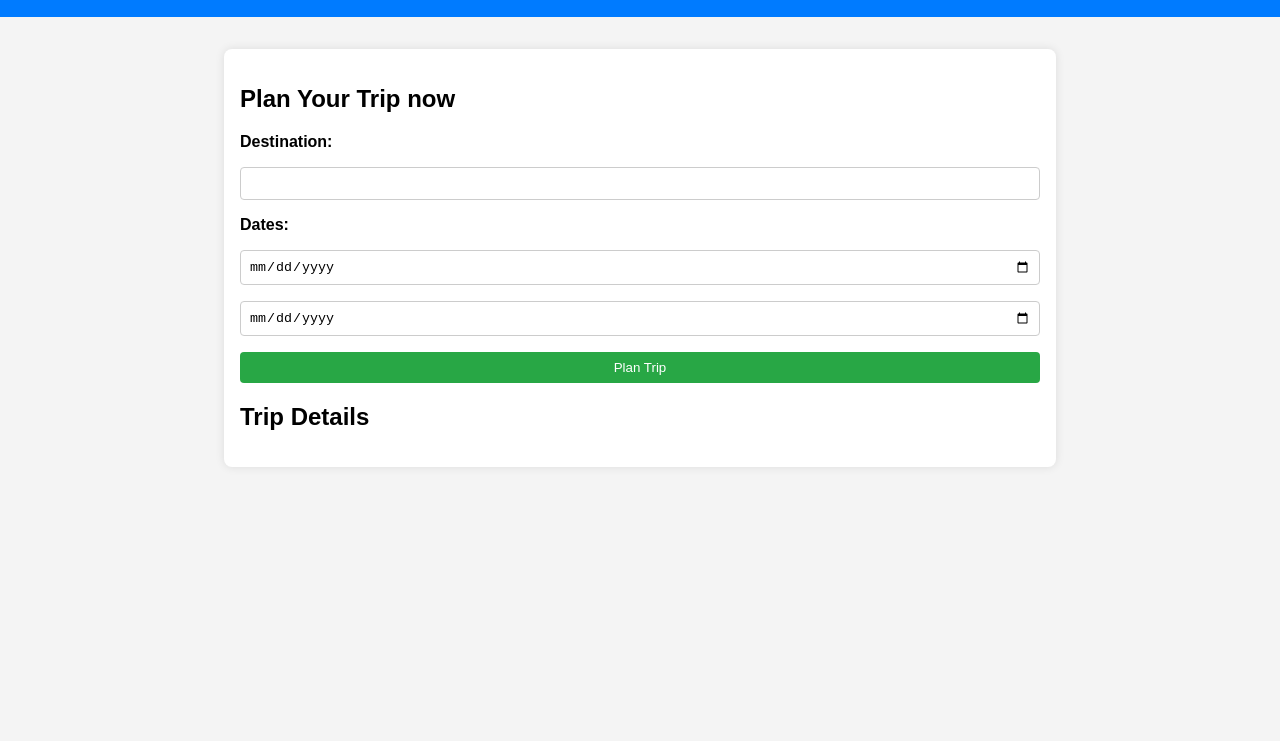
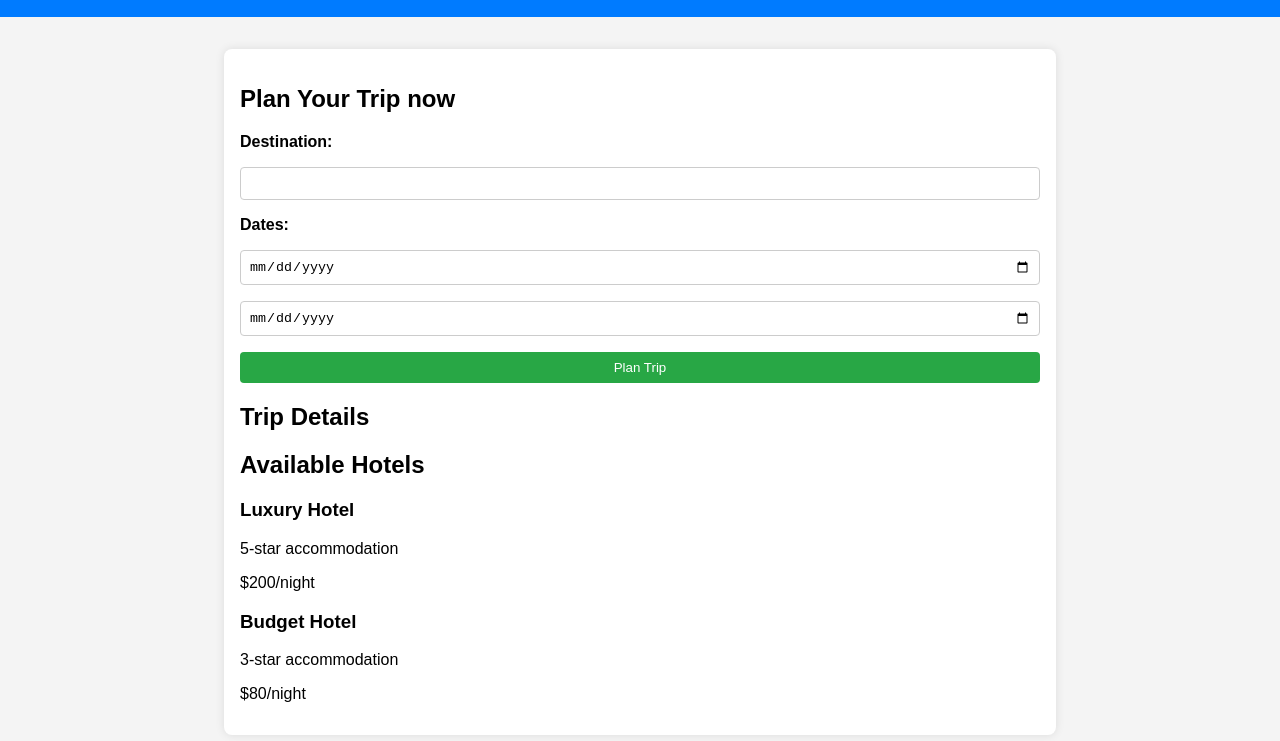
Before and after one commit to Aditya-jss/Travel, a plain HTML site: page index.html in a window 1280 px wide. Shown: the part 95-836 px from the top of the page. Before the commit the page ends 800 px from the top, so only its background shows below. Drawn offline with Linux system fonts and the light colour scheme.

Commit message:
Add hotel listings section

```diff
--- a/index.html
+++ b/index.html
@@ -26,6 +26,21 @@
             <h2>Trip Details</h2>
             <div id="trip-info"></div>
         </section>
+        <section id="hotels">
+            <h2>Available Hotels</h2>
+            <div id="hotel-list">
+                <div class="hotel">
+                    <h3>Luxury Hotel</h3>
+                    <p>5-star accommodation</p>
+                    <p>$200/night</p>
+                </div>
+                <div class="hotel">
+                    <h3>Budget Hotel</h3>
+                    <p>3-star accommodation</p>
+                    <p>$80/night</p>
+                </div>
+            </div>
+        </section>
     </main>
     <script src="script.js"></script>
 </body>
```
